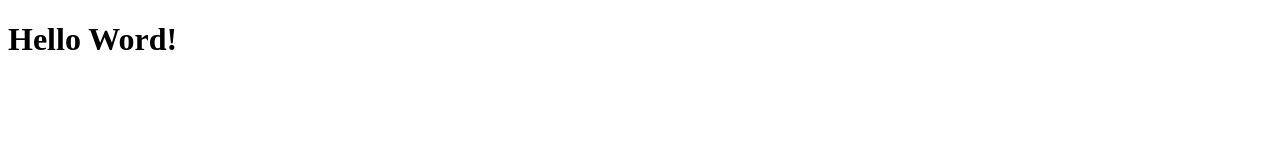
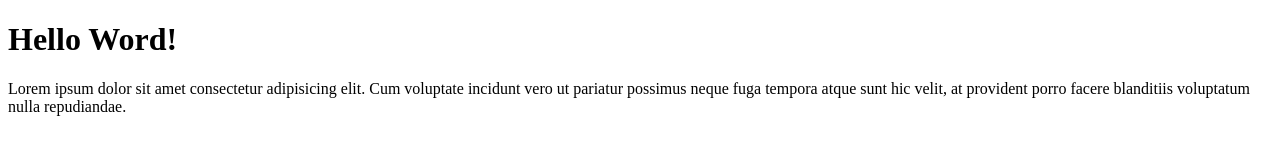
Before and after one commit to MIRLANI/tes-remote, a plain HTML site: page Index.html in a window 1280 px wide. Drawn offline with Linux system fonts and the light colour scheme.

Commit message:
menambahkan paragraf

```diff
--- a/Index.html
+++ b/Index.html
@@ -8,5 +8,8 @@
 </head>
 <body>
     <h1>Hello Word!</h1>
+    <p>
+        Lorem ipsum dolor sit amet consectetur adipisicing elit. Cum voluptate incidunt vero ut pariatur possimus neque fuga tempora atque sunt hic velit, at provident porro facere blanditiis voluptatum nulla repudiandae.
+    </p>
 </body>
 </html>
```
